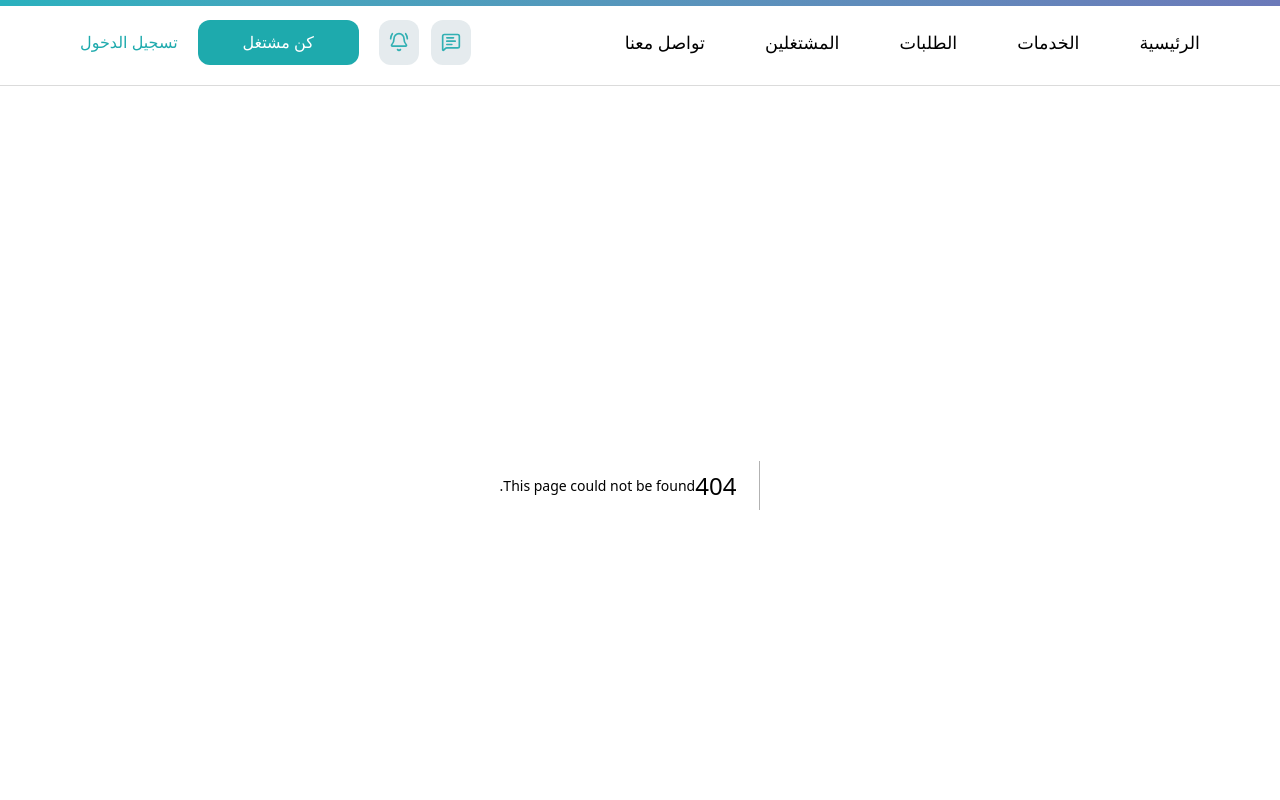
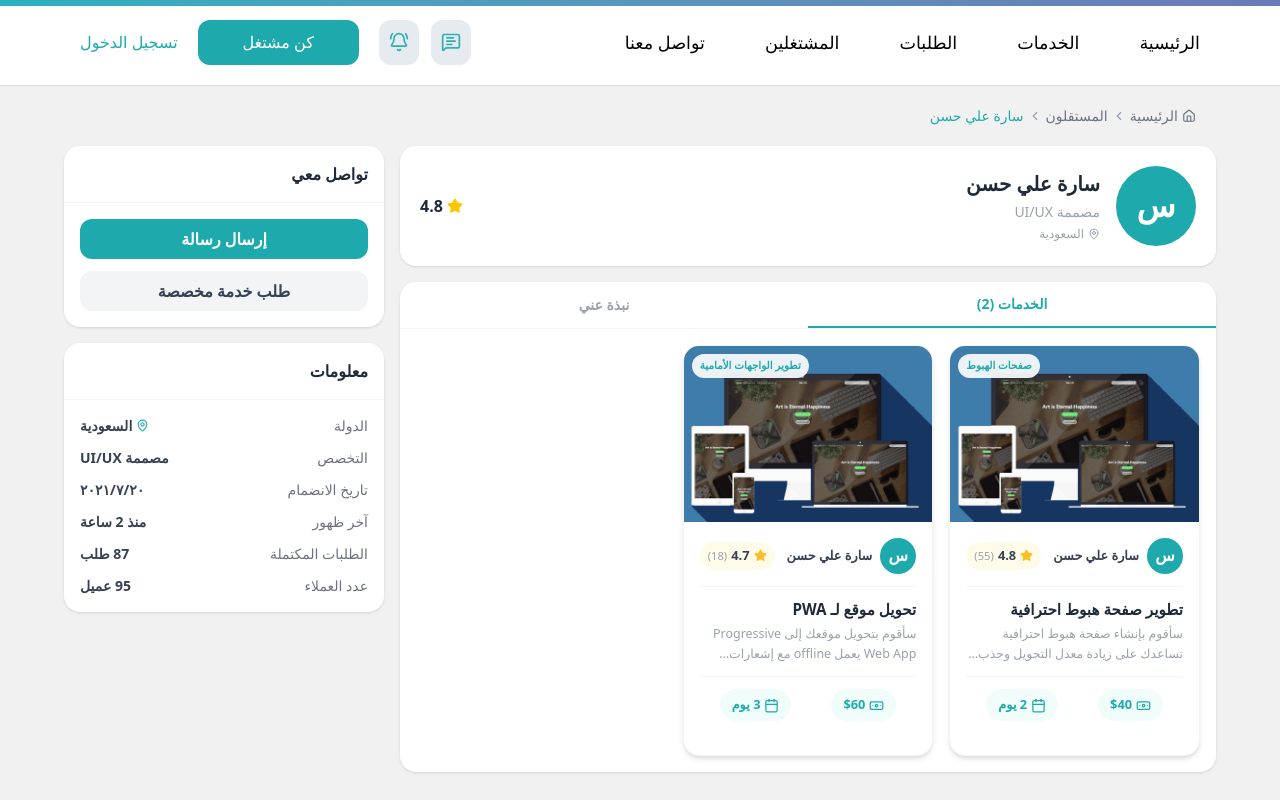
Before and after one commit to eslamelngar-dev/Shogol-Freelancers-Platform, a Next.js app: page /freelancers/1 in a window 1280 px wide. Before the commit this address had no page. Shown: the top 800 px of the page. Built offline with nearby package versions, Linux system fonts and the light colour scheme.

Commit message:
freelancerDetails page

```diff
--- /dev/null
+++ b/app/freelancers/[id]/page.tsx
@@ -0,0 +1,205 @@
+"use client";
+import BreadCramp from "@/app/components/UI/BreadCramp";
+import ServiceCard from "@/app/components/UI/ServiceCard";
+import { Freelancers } from "@/app/data/Freelancers";
+import { Services } from "@/app/data/Services";
+import { Avatar, Container, Grid } from "@mui/material";
+import {
+  MapPin,
+  Star,
+  Calendar,
+} from "lucide-react";
+import Link from "next/link";
+import { useParams } from "next/navigation";
+import { useState } from "react";
+
+export default function FreelancerDetails() {
+  const { id } = useParams();
+  const freelancer = Freelancers.find((f) => f.id === Number(id));
+  const freelancerServices = Services.filter(
+    (s) => s.freelancerId === Number(id),
+  );
+  const [activeTab, setActiveTab] = useState<"services" | "about">("services");
+
+  return (
+    <div className="bg-[#f1f1f1] min-h-screen">
+      <Container maxWidth="lg">
+        <BreadCramp
+          Links={[
+            { title: "الرئيسية", Link: "/" },
+            { title: "المستقلون", Link: "/freelancers" },
+            { title: freelancer?.name ?? "...", Link: "" },
+          ]}
+        />
+
+        <div className="flex flex-col lg:flex-row gap-4 pb-10" dir="rtl">
+          <div className="flex-1 flex flex-col gap-4">
+            <div className="bg-white rounded-2xl shadow-sm p-5 flex items-center gap-4">
+              <Avatar
+                sx={{
+                  width: 80,
+                  height: 80,
+                  fontSize: "2rem",
+                  bgcolor: "#1EAAAD",
+                  fontWeight: 800,
+                  flexShrink: 0,
+                }}
+              >
+                {freelancer?.name.charAt(0).toUpperCase()}
+              </Avatar>
+
+              <div className="flex flex-col gap-1 flex-1">
+                <p className="text-xl font-bold text-gray-800">
+                  {freelancer?.name}
+                </p>
+                <p className="text-sm text-gray-400">{freelancer?.job}</p>
+                <div className="flex items-center gap-1 text-xs text-gray-400">
+                  <MapPin size={12} />
+                  {freelancer?.country}
+                </div>
+              </div>
+
+              <div className="flex items-center gap-1 shrink-0">
+                <Star size={16} className="text-yellow-400 fill-yellow-400" />
+                <span className="font-bold text-gray-800">
+                  {freelancer?.rating}
+                </span>
+              </div>
+            </div>
+
+            <div className="bg-white rounded-2xl shadow-sm overflow-hidden">
+              <div className="flex border-b border-gray-100">
+                <button
+                  onClick={() => setActiveTab("services")}
+                  className={`flex-1 py-3 text-sm font-bold transition cursor-pointer ${
+                    activeTab === "services"
+                      ? "text-[#1EAAAD] border-b-2 border-[#1EAAAD]"
+                      : "text-gray-400 hover:text-gray-600"
+                  }`}
+                >
+                  الخدمات ({freelancerServices.length})
+                </button>
+                <button
+                  onClick={() => setActiveTab("about")}
+                  className={`flex-1 py-3 text-sm font-bold transition cursor-pointer ${
+                    activeTab === "about"
+                      ? "text-[#1EAAAD] border-b-2 border-[#1EAAAD]"
+                      : "text-gray-400 hover:text-gray-600"
+                  }`}
+                >
+                  نبذة عني
+                </button>
+              </div>
+
+              <div className="p-4">
+                {activeTab === "services" ? (
+                  freelancerServices.length > 0 ? (
+                    <Grid container spacing={2}>
+                      {freelancerServices.map((service) => (
+                        <Grid key={service.id} size={{ xs: 12, sm: 6, lg: 4 }}>
+                          <Link href={`/services/${service.id}`}>
+                            <ServiceCard service={service} />
+                          </Link>
+                        </Grid>
+                      ))}
+                    </Grid>
+                  ) : (
+                    <p className="text-center text-gray-400 py-10">
+                      لا توجد خدمات بعد
+                    </p>
+                  )
+                ) : (
+                  <div className="flex flex-col gap-4">
+                    <p className="text-gray-600 leading-relaxed text-sm">
+                      {freelancer?.bio}
+                    </p>
+                    <hr className="border-gray-100" />
+                    <div className="flex justify-between text-sm text-gray-500">
+                      <div className="flex items-center gap-2">
+                        <Calendar size={15} className="text-[#1EAAAD]" />
+                        <span>انضم في</span>
+                      </div>
+                      <span className="font-bold text-gray-700">
+                        {new Date(
+                          freelancer?.joinDate ?? "",
+                        ).toLocaleDateString("ar-EG", {
+                          year: "numeric",
+                          month: "long",
+                        })}
+                      </span>
+                    </div>
+                  </div>
+                )}
+              </div>
+            </div>
+          </div>
+
+          <aside className="w-full lg:w-80 shrink-0 flex flex-col gap-4">
+            <div className="bg-white rounded-2xl shadow-sm overflow-hidden">
+              <p className="font-bold text-gray-800 p-4 border-b border-gray-100">
+                تواصل معي
+              </p>
+              <div className="p-4 flex flex-col gap-3">
+                <button className="w-full bg-[#1EAAAD] hover:bg-[#189799] text-white font-bold py-2 rounded-xl transition cursor-pointer">
+                  إرسال رسالة
+                </button>
+                <button className="w-full bg-gray-100 hover:bg-gray-200 text-gray-700 font-bold py-2 rounded-xl transition cursor-pointer">
+                  طلب خدمة مخصصة
+                </button>
+              </div>
+            </div>
+
+            <div className="bg-white rounded-2xl shadow-sm overflow-hidden">
+              <p className="font-bold text-gray-800 p-4 border-b border-gray-100">
+                معلومات
+              </p>
+              <div className="p-4 flex flex-col gap-3 text-sm text-gray-500">
+                <div className="flex justify-between">
+                  <span>الدولة</span>
+                  <div className="flex items-center gap-1 font-bold text-gray-700">
+                    <MapPin size={13} className="text-[#1EAAAD]" />
+                    {freelancer?.country}
+                  </div>
+                </div>
+                <div className="flex justify-between">
+                  <span>التخصص</span>
+                  <span className="font-bold text-gray-700">
+                    {freelancer?.job}
+                  </span>
+                </div>
+                <div className="flex justify-between">
+                  <span>تاريخ الانضمام</span>
+                  <span className="font-bold text-gray-700">
+                    {new Date(freelancer?.joinDate ?? "").toLocaleDateString(
+                      "ar-EG",
+                    )}
+                  </span>
+                </div>
+                <div className="flex justify-between">
+                  <span>آخر ظهور</span>
+                  <span className="font-bold text-gray-700">
+                    {freelancer?.lastOnline === 0
+                      ? "متصل الآن"
+                      : `منذ ${freelancer?.lastOnline} ساعة`}
+                  </span>
+                </div>
+                <div className="flex justify-between">
+                  <span>الطلبات المكتملة</span>
+                  <span className="font-bold text-gray-700">
+                    {freelancer?.ordersCompleted} طلب
+                  </span>
+                </div>
+                <div className="flex justify-between">
+                  <span>عدد العملاء</span>
+                  <span className="font-bold text-gray-700">
+                    {freelancer?.costumersCount} عميل
+                  </span>
+                </div>
+              </div>
+            </div>
+          </aside>
+        </div>
+      </Container>
+    </div>
+  );
+}
```
